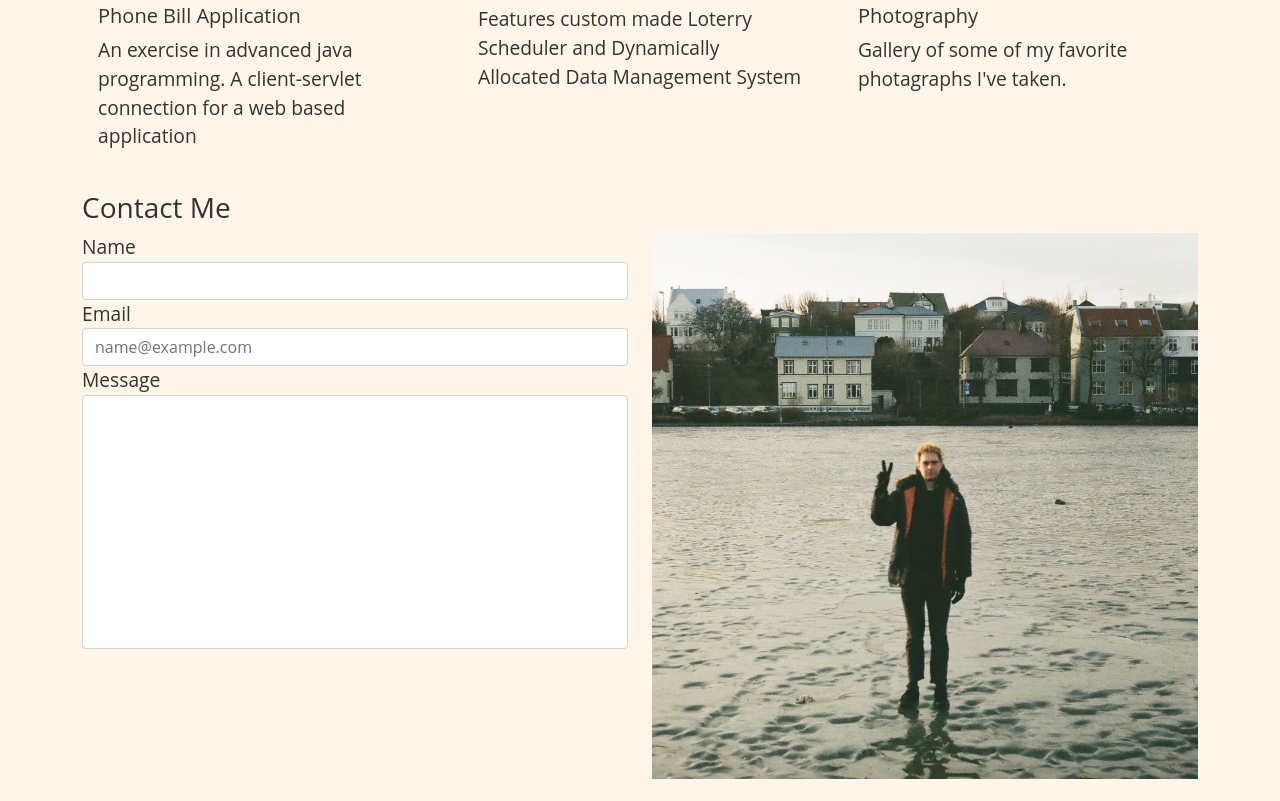
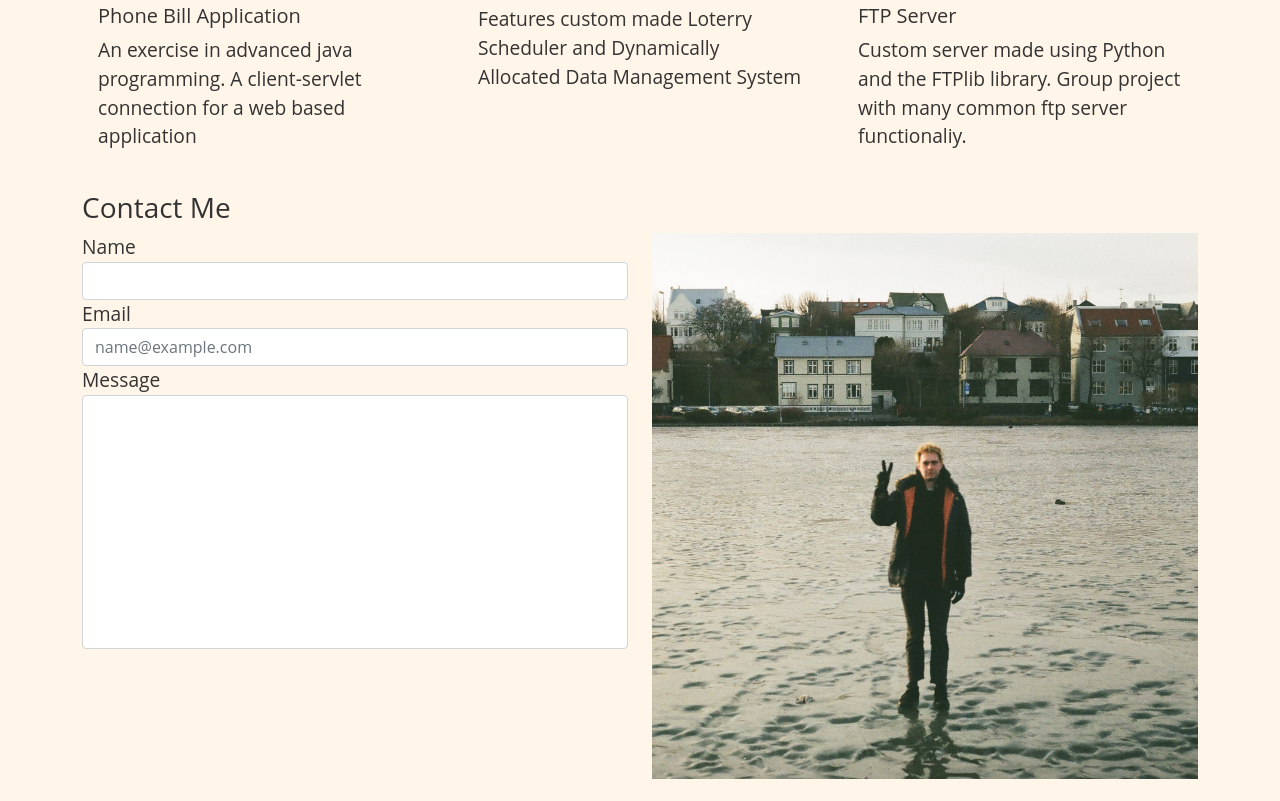
Before and after one commit to queoui/queoui.github.io, a plain HTML site: page main.html in a window 1280 px wide. Shown: the part 1939-2740 px from the top of the page. Drawn offline with nearby package versions, Linux system fonts and the light colour scheme.

Commit message:
do the ftp server instead of photos

```diff
--- a/main.html
+++ b/main.html
@@ -167,9 +167,10 @@
                   alt="Card image cap"
                 />
                 <div class="card-body">
-                  <h5 class="card-title">Photography</h5>
+                  <h5 class="card-title">FTP Server</h5>
                   <p class="card-text">
-                    Gallery of some of my favorite photagraphs I've taken.
+                    Custom server made using Python and the FTPlib library.
+                    Group project with many common ftp server functionaliy.
                   </p>
                 </div>
               </div>
```
